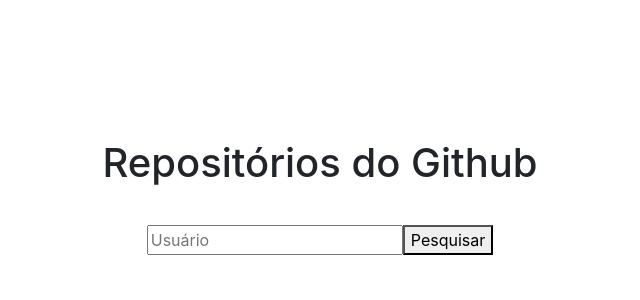
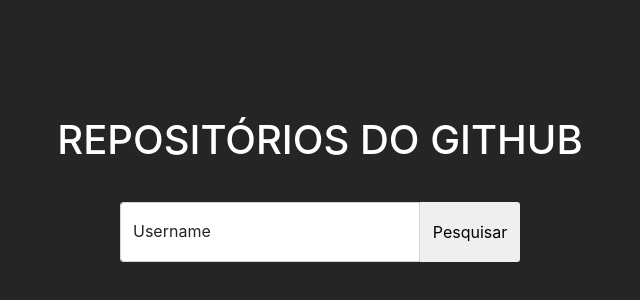
Before and after one commit to tarsojabbes/repositorios-github-api, a React (Create React App) app: page / in a window 1280 px wide. Shown: the part 218-518 px from the top of the page, without its empty margins (320-960 px from the left). Built offline with nearby package versions, Linux system fonts and the light colour scheme.

Commit message:
Estilização inicial

```diff
--- a/src/App.js
+++ b/src/App.js
@@ -29,15 +29,20 @@
       <div id="landing">
         <h1>Repositórios do Github</h1>
         <div id="campo">
-          <input placeholder="Usuário" className="usuarioInput"
-            onChange={(e) => setUsuario(e.target.value)}
-            value={usuario} />
-          <button type='button' onClick={handlePesquisa} >Pesquisar</button>
+          <div className="form-floating mb-3">
+            <input className="form-control" id="floatingInput" placeholder="Usernname" onChange={(e) => setUsuario(e.target.value)}
+              value={usuario} />
+            <label for="floatingInput">Username</label>
+          </div>
+
+          <button type='button' onClick={handlePesquisa}>Pesquisar</button>
         </div>
       </div>
 
       <div id="repositorios">
-        {repositorios.map((nome) => <li>{nome}</li>)}
+        <div id="box-repo">
+          {repositorios.map((nome) => <li>{nome}</li>)}
+        </div>
       </div>
     </>
   )
--- a/src/index.css
+++ b/src/index.css
@@ -7,6 +7,7 @@
     sans-serif;
   -webkit-font-smoothing: antialiased;
   -moz-osx-font-smoothing: grayscale;
+  background-color: #252525;
 }
 
 code {
@@ -16,6 +17,8 @@
 
 h1 {
   padding: 30px;
+  text-transform: uppercase;
+  color: #FFF;
 }
 
 #landing {
@@ -39,4 +42,57 @@
   flex-direction: column;
   justify-content: center;
   align-items: center;
+  list-style: none;
 }
+
+#floatingInput {
+  height: 60px;
+  width: 300px;
+  border-top-right-radius: 0px;
+  border-bottom-right-radius: 0px;
+  border-top-left-radius: 3px;
+  border-bottom-left-radius: 3px;
+
+}
+button {
+  height: 60px;
+  width: 100px;
+  border: none;
+  border-top-right-radius: 3px;
+  border-bottom-right-radius: 3px;
+  border-top-left-radius: 0px;
+  border-bottom-left-radius: 0px;
+}
+
+button:hover {
+  animation-name: btnhover;
+  animation-fill-mode: forwards;
+  animation-duration: 200ms;
+}
+
+@keyframes btnhover {
+  100% {
+    background-color: rgb(187, 187, 187);
+  }
+}
+
+li {
+  width: 600px;
+  background-color: #FFF;
+  height: 50px;
+  margin: 10px;
+  display: flex;
+  align-items: center;
+  justify-content: start;
+  padding: 10px;
+}
+
+#box-repo {
+  display: flex;
+  flex-direction: column;
+  justify-content: center;
+  align-items: center;
+  max-height: 80vh;
+  overflow-y: scroll;
+  width: 700px;
+}
```
